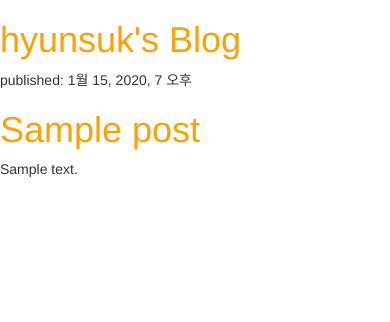
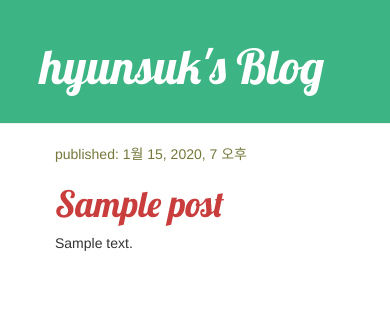
Before and after one commit to hyundol2/my-first-blog, a Django app: page / in a window 390 px wide. Shown: the top 322 px of the page. Run offline with Django 3.2, Linux system fonts and the light colour scheme; tables that the repository leaves empty hold one stand-in row (values such as "Sample post"); some libraries are stand-ins or nearby versions.

Commit message:
modified about css

```diff
--- a/blog/static/css/blog.css
+++ b/blog/static/css/blog.css
@@ -1,3 +1,46 @@
-h1 a {
-    color: #FCA205;
+.page-header {
+    background-color: #3cb484;
+    margin-top: 0;
+    padding: 20px 20px 20px 40px;
 }
+
+.page-header h1, .page-header h1 a, .page-header h1 a:visited, .page-header h1 a:active {
+    color: #ffffff;
+    font-size: 36pt;
+    text-decoration: none;
+}
+
+.content {
+    margin-left: 40px;
+}
+
+h1, h2, h3, h4 {
+    font-family: 'Lobster';
+}
+
+.date {
+    color: #76783c;
+}
+
+.save {
+    float: right;
+}
+
+.post-form textarea, .post-form input {
+    width: 100%;
+}
+
+.top-menu, .top-menu:hover, .top-menu:visited {
+    color: #ffffff;
+    float: right;
+    font-size: 26pt;
+    margin-right: 20px;
+}
+
+.post {
+    margin-bottom: 70px;
+}
+
+.post h1 a, .post h1 a:visited {
+    color: #c93d3d;
+}
--- a/blog/templates/blog/post_list.html
+++ b/blog/templates/blog/post_list.html
@@ -4,19 +4,28 @@
         <title>hyunsuk's blog</title>
         <link rel="stylesheet" href="//maxcdn.bootstrapcdn.com/bootstrap/3.2.0/css/bootstrap.min.css">
         <link rel="stylesheet" href="//maxcdn.bootstrapcdn.com/bootstrap/3.2.0/css/bootstrap-theme.min.css">
+        <link href="//fonts.googleapis.com/css?family=Lobster&subset=latin,latin-ext" rel="stylesheet" type="text/css">
         <link rel="stylesheet" href="{% static 'css/blog.css' %}">
     </head>
     <body>
-        <div>
+        <div class="page-header">
             <h1><a href="/">hyunsuk's Blog</a></h1>
         </div>
 
-    {% for post in posts %}
-        <div>
-            <p>published: {{ post.published_date }}</p>
-            <h1><a href="">{{ post.title }}</a></h1>
-            <p>{{ post.text|linebreaksbr }}</p>
+    <div class="content container">
+        <div class="row">
+            <div class="col-md-8">
+                {% for post in posts %}
+                    <div class="post">
+                        <div class="date">
+                            <p>published: {{ post.published_date }}</p>
+                        </div>
+                        <h1><a href="">{{ post.title }}</a></h1>
+                        <p>{{ post.text|linebreaksbr }}</p>
+                    </div>
+                {% endfor %}
+            </div>
         </div>
-    {% endfor %}
+    </div>
     </body>
 </html>
```
